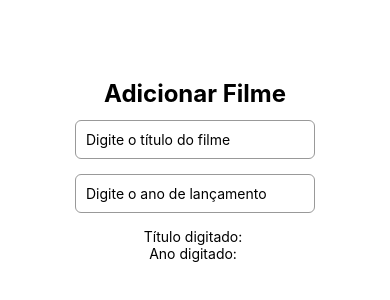
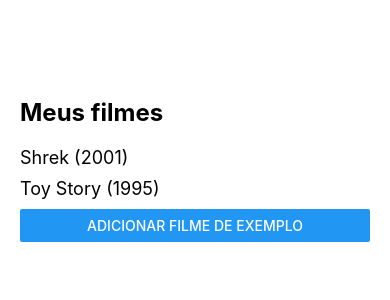
Before and after one commit to leticiavideira/ListaDeFilmes, a React Native app: screen / in a window 390 px wide. Shown: the part 252-552 px from the top of the page. Built offline with nearby package versions, Linux system fonts and the light colour scheme.

Commit message:
Cria lista de filmes com useState

```diff
--- a/App.js
+++ b/App.js
@@ -2,5 +2,5 @@
 import TelaFilmes from "./TelaFilmes";
 
 export default function App(){
-  return <TelaAdicionar />;
+  return <TelaFilmes />;
 }
--- a/TelaAdicionar.js
+++ b/TelaAdicionar.js
@@ -4,6 +4,7 @@
 export default function TelaAdicionar() {
      const [titulo, setTitulo] = useState('');
      const [ano, setAno] = useState('');
+     const filme = {titulo: titulo, ano: ano};
 
     return (
         <View style={styles.container}>
--- a/TelaFilmes.js
+++ b/TelaFilmes.js
@@ -1,25 +1,63 @@
-import {View, Text, StyleSheet} from 'react-native'
 
-export default function TelaFilmes(){
-    return(
+import { useState } from 'react';
+import {
+  View,
+  Text,
+  Button,
+  StyleSheet,
+} from 'react-native';
+
+export default function TelaFilmes() {
+  const [filmes, setFilmes] = useState([
+    { id: 1, titulo: 'Shrek', ano: '2001' },
+    { id: 2, titulo: 'Toy Story', ano: '1995' },
+  ]);
+
+  function adicionarFilmeExemplo() {
+    const novoFilme = {
+      id: filmes.length + 1,
+      titulo: 'Procurando Nemo',
+      ano: '2003',
+    };
+
+    setFilmes([...filmes, novoFilme]);
+  }
+
+  return (
     <View style={styles.container}>
-            <Text style={styles.titulo}>Meus Filmes</Text>
+      <Text style={styles.titulo}>Meus filmes</Text>
+
+      {filmes.map((filme) => (
+        <Text key={filme.id} style={styles.filme}>
+          {filme.titulo} ({filme.ano})
+        </Text>
+      ))}
+
+      {filmes.length === 0 && (
         <Text>Nenhum filme cadastrado.</Text>
+      )}
+
+      <Button
+        title="Adicionar filme de exemplo"
+        onPress={adicionarFilmeExemplo}
+      />
     </View>
   );
 }
 
 const styles = StyleSheet.create({
-    container:{
+  container: {
     flex: 1,
-        alignItems: 'center',
+    padding: 20,
     justifyContent: 'center',
-        padding: 20,
   },
-
   titulo: {
     fontSize: 24,
     fontWeight: 'bold',
-        marginBottom: 12,
+    marginBottom: 20,
+  },
+  filme: {
+    fontSize: 18,
+    marginBottom: 10,
   },
 });
```
Lines whose indentation alone changed are shown as unchanged.
